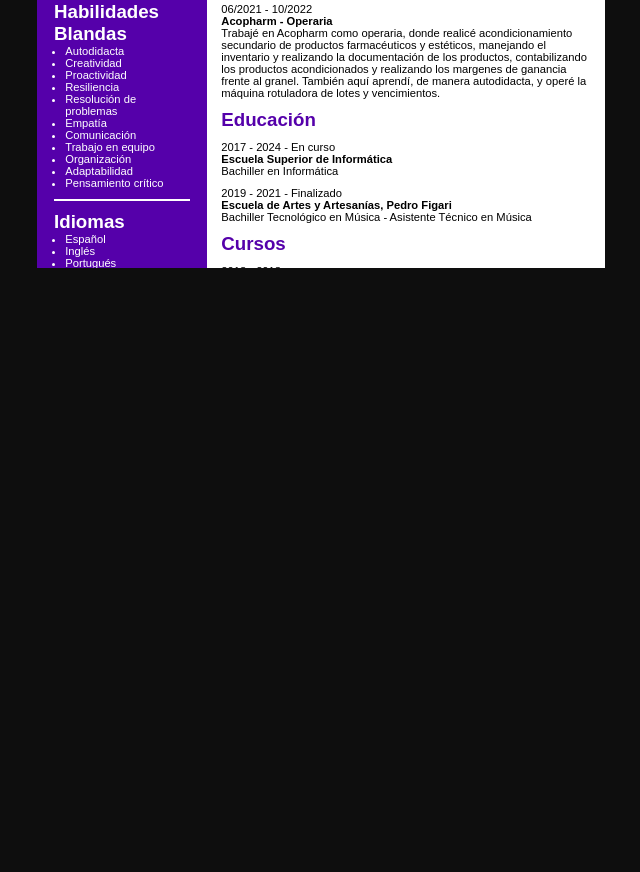
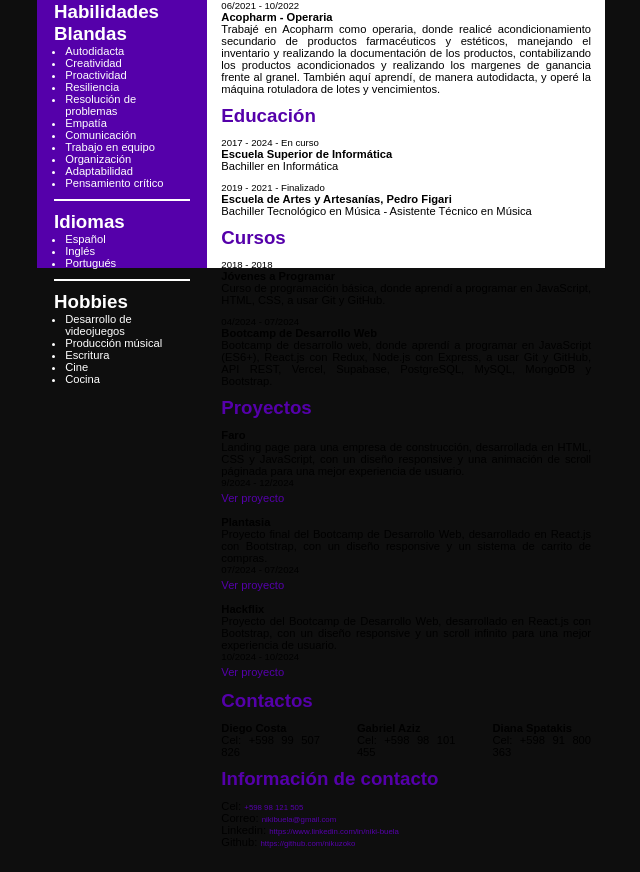
Before and after one commit to NikuzoKO/curriculum, a React (Vite) app: page / in a window 1280 px wide. Shown: the part 532-1404 px from the top of the page, without its empty margins (319-959 px from the left). Before the commit the page ends 800 px from the top, so only its background shows below. Built offline with nearby package versions, Linux system fonts and the light colour scheme; a web font is replaced by a local one.

Commit message:
checkpoint

```diff
--- a/src/components/ContactInfo.tsx
+++ b/src/components/ContactInfo.tsx
@@ -13,12 +13,15 @@ function ContactInfo({
             <h3>Información de contacto</h3>
             <div className="contact-info-items">
                 <p>
+                    Cel:{" "}
+                    <a href={`tel:${contactInfo.phone}`}>{contactInfo.phone}</a>
+                </p>
+                <p>
                     Correo:{" "}
                     <a href={`mailto:${contactInfo.email}`}>
                         {contactInfo.email}
                     </a>
                 </p>
-                <p>Cel: {contactInfo.phone}</p>
                 <p>
                     Linkedin:{" "}
                     <a
--- a/src/components/Courses.tsx
+++ b/src/components/Courses.tsx
@@ -13,7 +13,7 @@ function Courses({
             <h3>Cursos</h3>
             {courses.map((item, index) => (
                 <div className="course-item" key={index}>
-                    <p>
+                    <p className="date-text">
                         {item.startDate} - {item.endDate}
                     </p>
                     <p className="bold-text">{item.name}</p>
--- a/src/components/Education.tsx
+++ b/src/components/Education.tsx
@@ -14,7 +14,7 @@ function Education({
             <h3>Educación</h3>
             {education.map((item, index) => (
                 <div className="education-item" key={index}>
-                    <p>
+                    <p className="date-text">
                         {item.startDate} - {item.endDate}
                         {item.completed ? " - Finalizado" : " - En curso"}
                     </p>
--- a/src/components/Projects.tsx
+++ b/src/components/Projects.tsx
@@ -16,7 +16,7 @@ function Projects({
                 <div className="project-item" key={index}>
                     <p className="bold-text">{item.name}</p>
                     <p>{item.description}</p>
-                    <p>
+                    <p className="date-text">
                         {item.startDate} - {item.endDate}
                     </p>
                     <a
--- a/src/data/data.json
+++ b/src/data/data.json
@@ -168,8 +168,8 @@
         }
     ],
     "contactInfo": {
+        "phone": "+598 98 121 505",
         "email": "nikibuela@gmail.com",
-        "phone": "+598 98 121 505",
         "linkedin": "https://www.linkedin.com/in/niki-buela",
         "github": "https://github.com/nikuzoko"
     }
--- a/src/index.css
+++ b/src/index.css
@@ -25,12 +25,19 @@ body {
         margin-top: 0;
         padding-left: 0.7em;
     }
+    a {
+        color: var(--primary-color);
+        text-decoration: none;
+        &:hover {
+            text-decoration: underline;
+        }
+    }
     .container {
         width: 71vh;
         height: 100vh;
         margin: 0;
         display: flex;
-        overflow: hidden;
+        /* overflow: hidden; */
         background-color: var(--tertiary-color);
         .side-column {
             width: 30%;
@@ -87,9 +94,13 @@ body {
                     a {
                         margin: 0;
                         font-size: 0.7em;
+                        text-align: justify;
                     }
                     .bold-text {
                         font-weight: bold;
+                    }
+                    .date-text {
+                        font-size: 0.6em;
                     }
                 }
                 .contact-items {
```
